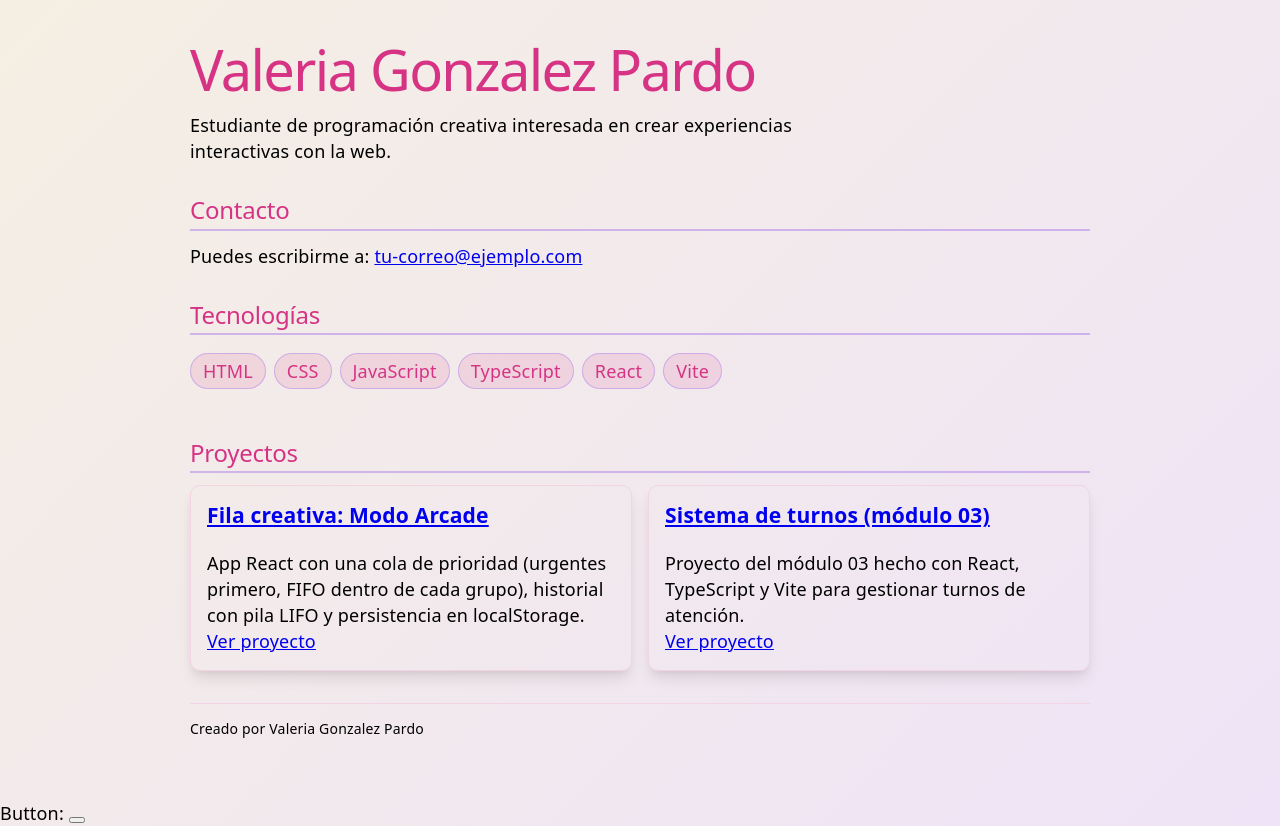
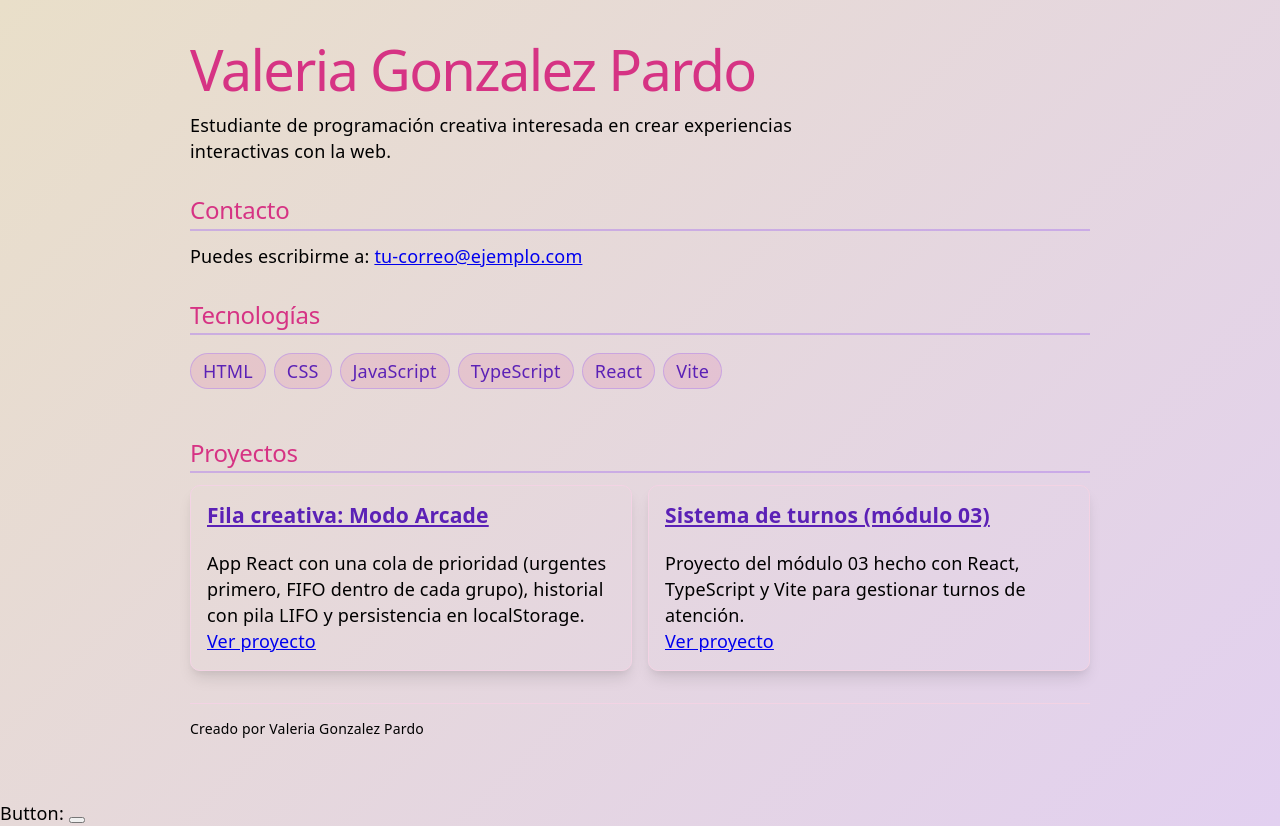
Before and after one commit to valegonzalez2045-dot/Proyecto-mi-portafolio-personal, a React (Vite) app: page / in a window 1280 px wide. Built offline with nearby package versions, Linux system fonts and the light colour scheme.

Commit message:
Morado oscuro en tecnologías y proyectos; fondo más oscuro

```diff
--- a/src/App.css
+++ b/src/App.css
@@ -33,7 +33,7 @@ section h2 {
 
 .chips li {
   background: var(--accent-bg);
-  color: var(--text-h);
+  color: #5b21b6;
   border: 1px solid var(--accent-border);
   border-radius: 999px;
   padding: 4px 12px;
@@ -58,9 +58,10 @@ section h2 {
   box-shadow: var(--shadow);
 }
 
-.tarjeta h3 {
+.tarjeta h3,
+.tarjeta h3 a {
   margin-top: 0;
-  color: var(--text-h);
+  color: #5b21b6;
 }
 
 footer {
--- a/src/index.css
+++ b/src/index.css
@@ -1,7 +1,7 @@
 :root {
   --text: #000000;
   --text-h: #d63384;
-  --bg: #f5efe3;
+  --bg: #e9dfc9;
   --border: #f3d3e4;
   --code-bg: #fdf2f8;
   --accent: #d63384;
@@ -62,7 +62,7 @@
 
 body {
   margin: 0;
-  background: linear-gradient(135deg, #f5efe3 0%, #efe3f7 100%);
+  background: linear-gradient(135deg, #e9dfc9 0%, #e2d0f0 100%);
   min-height: 100svh;
 }
 
@@ -71,6 +71,10 @@ h2 {
   font-family: var(--heading);
   font-weight: 500;
   color: #d63384;
+}
+
+h3 {
+  color: #5b21b6;
 }
 
 h1 {
```
